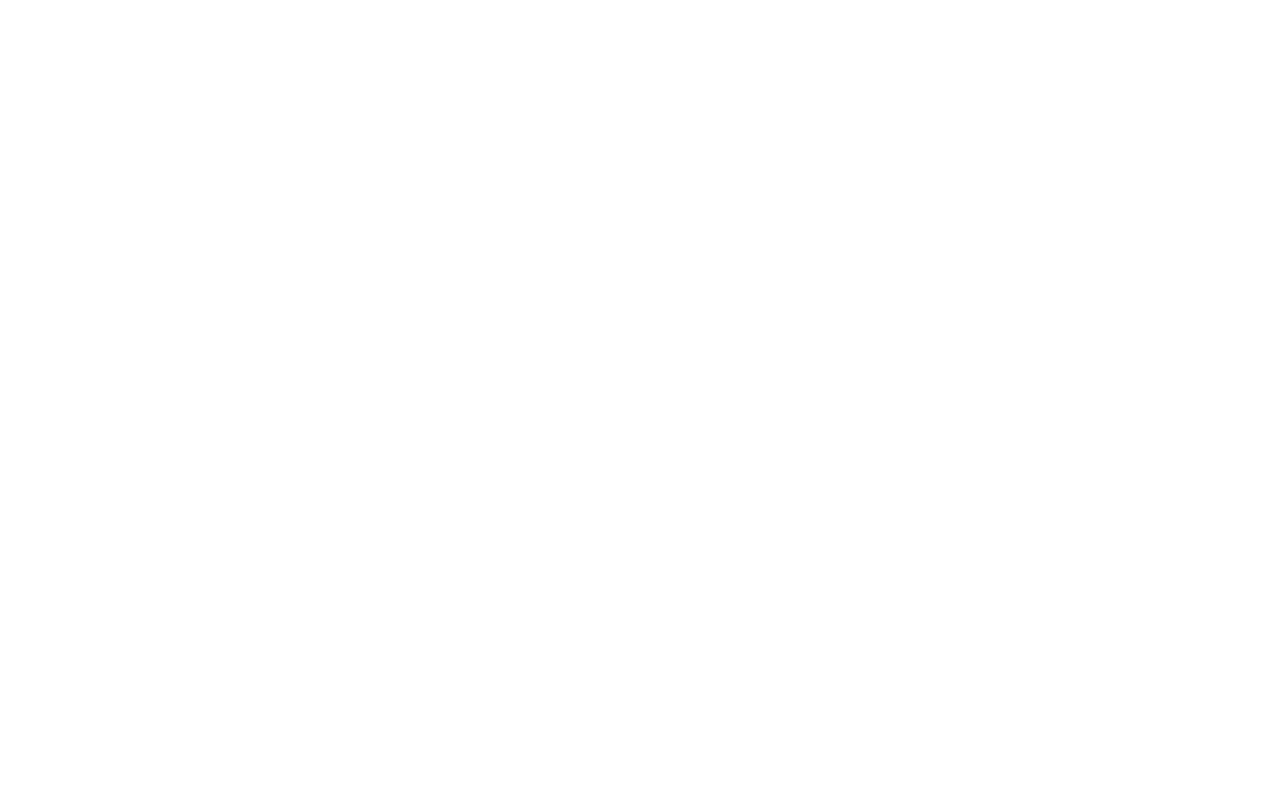
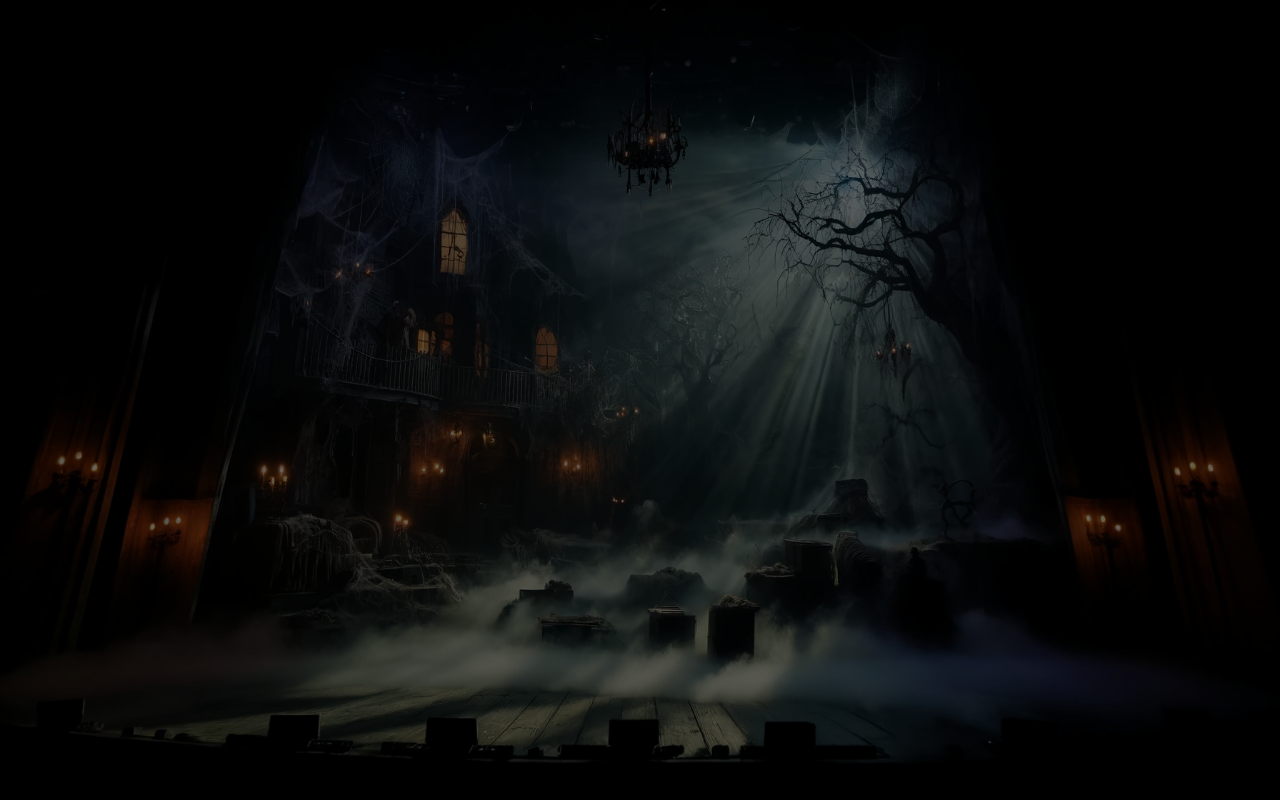
Before and after one commit to 2024-Techeer-Ideathon-Team-11/Gystery-Frontend, a React (Create React App) app: page /game in a window 1280 px wide. Before the commit this address had no page. Built offline with nearby package versions, Linux system fonts and the light colour scheme.

Commit message:
design : 배경 공용 컴포넌트 디자인

```diff
--- a/src/App.js
+++ b/src/App.js
@@ -1,5 +1,6 @@
 import { BrowserRouter as Router, Routes, Route } from 'react-router-dom';
 import Main from './page/Main';
+import Game from './page/Game';
 import './index.css';
 
 function App() {
@@ -7,6 +8,7 @@
     <Router>
       <Routes>
         <Route path="/" element={<Main />} />
+        <Route path="/game" element={<Game />} />
       </Routes>
     </Router>
   );
--- /dev/null
+++ b/src/components/Background.jsx
@@ -0,0 +1,21 @@
+import React from 'react';
+import background from '../image/backgrouond.png';
+
+function Background(type) {
+  return (
+    <div className="absolute w-screen h-screen flex">
+      <img
+        className="w-screen h-screen flex"
+        src={background}
+        alt="background"
+      />
+      {type !== 'main' && (
+        <div className="flex fixed w-screen h-screen left-0 top-0 bg-black bg-opacity-60 z-10">
+          asdfasdf
+        </div>
+      )}
+    </div>
+  );
+}
+
+export default Background;
--- a/src/components/sample.jsx
+++ /dev/null
@@ -1,7 +0,0 @@
-import React from "react";
-
-function sample(props) {
-  return <div></div>;
-}
-
-export default sample;
--- /dev/null
+++ b/src/page/Game.jsx
@@ -0,0 +1,12 @@
+import React from 'react';
+import Background from '../components/Background';
+
+function Game(props) {
+  return (
+    <div>
+      <Background type="" />
+    </div>
+  );
+}
+
+export default Game;
```
Also changed, not shown: src/image/backgrouond.png (added).
